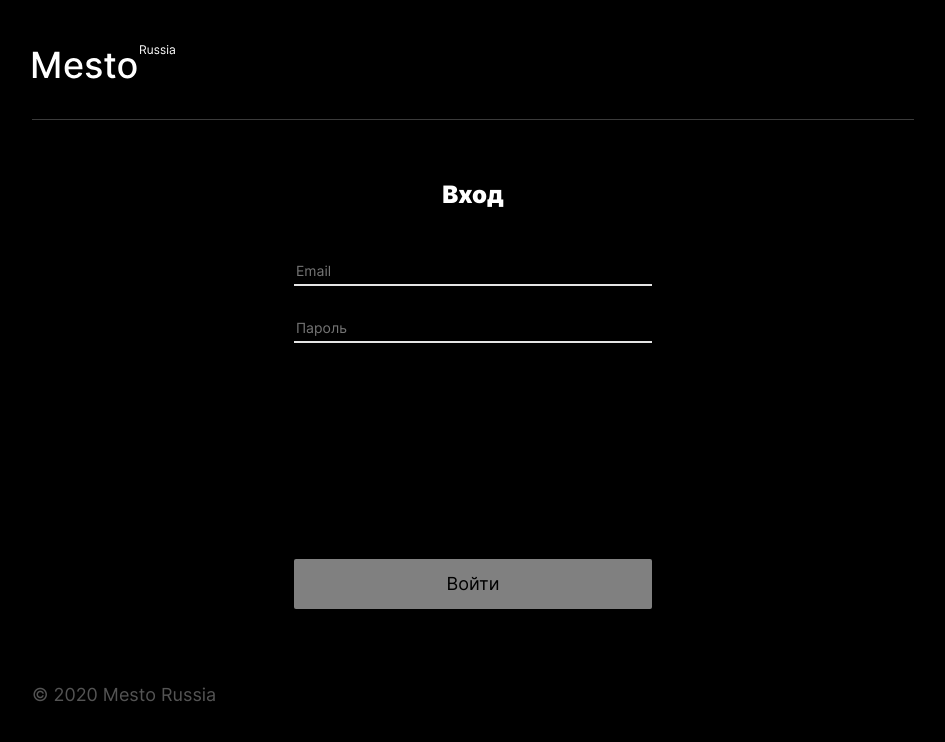
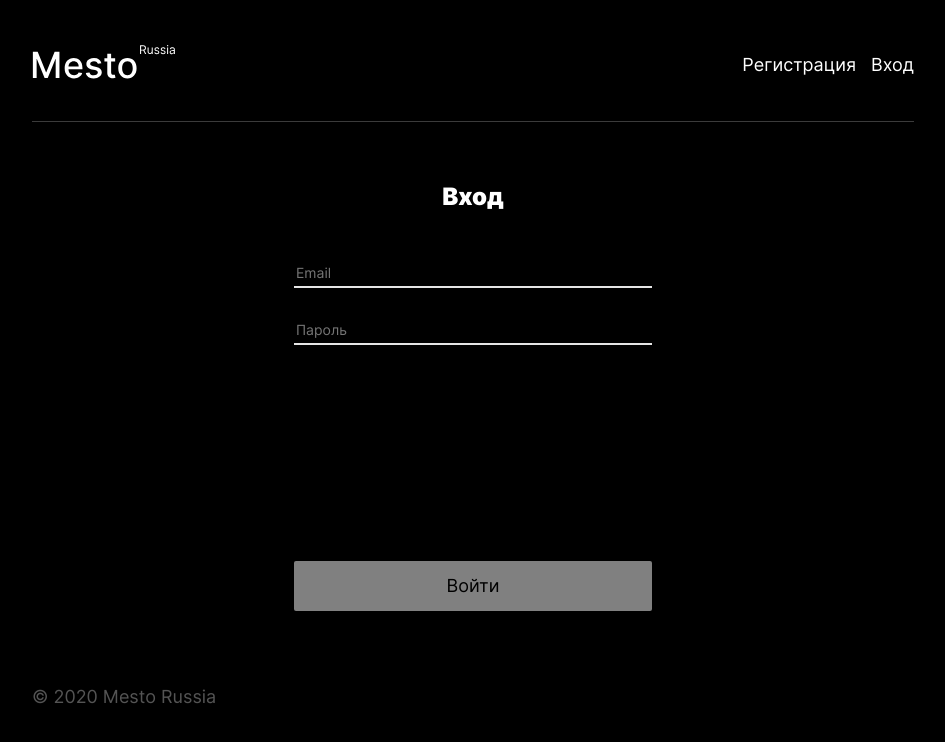
Before and after one commit to Comediant24/react-mesto-auth, a React (Create React App) app: page /sign-in in a window 1280 px wide. Shown: the top 742 px of the page, without its empty margins (167-1112 px from the left). Built offline with nearby package versions, Linux system fonts and the light colour scheme; no server answers.

Commit message:
feat: изменить Header

```diff
--- /dev/null
+++ b/src/blocks/header/__auth-item/header__auth-item.css
@@ -0,0 +1,3 @@
+.header__auth-item {
+  display: inline;
+}
--- /dev/null
+++ b/src/blocks/header/__auth-list/header__auth-list.css
@@ -0,0 +1,5 @@
+.header__auth-list {
+  list-style: none;
+  padding: 0;
+  margin: 0;
+}
--- /dev/null
+++ b/src/blocks/header/__link/header__link.css
@@ -0,0 +1,12 @@
+.header__link {
+  text-decoration: none;
+  font-weight: normal;
+  font-size: 18px;
+  line-height: 22px;
+  text-align: right;
+  color: #ffffff;
+}
+
+.header__link_sign-in {
+  padding-left: 15px;
+}
--- a/src/blocks/header/__logo/header__logo.css
+++ b/src/blocks/header/__logo/header__logo.css
@@ -1,5 +1,4 @@
 .header__logo {
-  padding-bottom: 37px;
   transition: opacity 0.2s linear;
 }
 
@@ -17,6 +16,5 @@
   .header__logo {
     min-width: 104px;
     width: 21.5vw;
-    padding-bottom: 26px;
   }
 }
--- a/src/blocks/header/header.css
+++ b/src/blocks/header/header.css
@@ -1,13 +1,21 @@
 @import url(./__logo/header__logo.css);
+@import url(./__link/header__link.css);
+@import url(./__auth-list/header__auth-list.css);
+@import url(./__auth-item/header__auth-item.css);
 
 .header {
   margin: 45px auto 40px;
   border-bottom: 1px solid #545454b3;
+  display: flex;
+  justify-content: space-between;
+  padding-bottom: 37px;
+  align-items: center;
 }
 
 @media screen and (max-width: 660px) {
   .header {
     margin-top: 28px;
     margin-bottom: 42px;
+    padding-bottom: 26px;
   }
 }
--- a/src/blocks/link/link.css
+++ b/src/blocks/link/link.css
@@ -1,3 +1,7 @@
 .link {
   transition: opacity 0.2s linear;
 }
+
+.link:hover {
+  opacity: 0.6;
+}
--- a/src/components/Header.js
+++ b/src/components/Header.js
@@ -1,12 +1,31 @@
 import React from 'react';
+import { Link } from 'react-router-dom';
 import logo from '../images/logo.svg';
 
 function Header() {
   return (
     <header className="header">
-      <a href="./" className="header__link">
+      <Link to="./" className="header__link">
         <img src={logo} alt="Логотип сайта" className="header__logo" />
-      </a>{' '}
+      </Link>
+      <ul className="header__auth-list">
+        <li className="header__auth-item">
+          <Link
+            to="./sign-up"
+            className="link header__link header__link_sign-up"
+          >
+            Регистрация
+          </Link>
+        </li>
+        <li className="header__auth-item">
+          <Link
+            to="./sign-in"
+            className="link header__link header__link_sign-in"
+          >
+            Вход
+          </Link>
+        </li>
+      </ul>
     </header>
   );
 }
```
